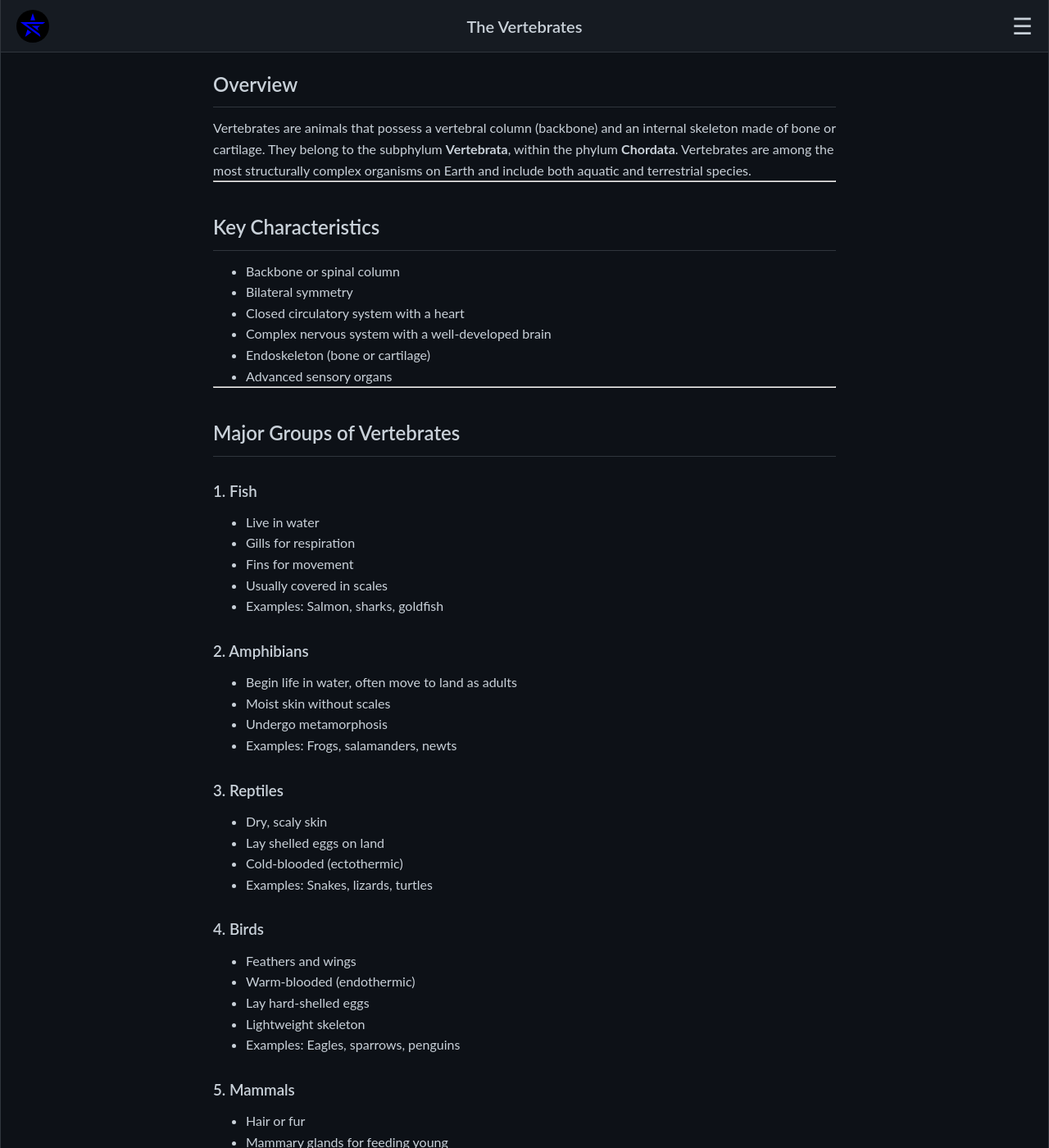
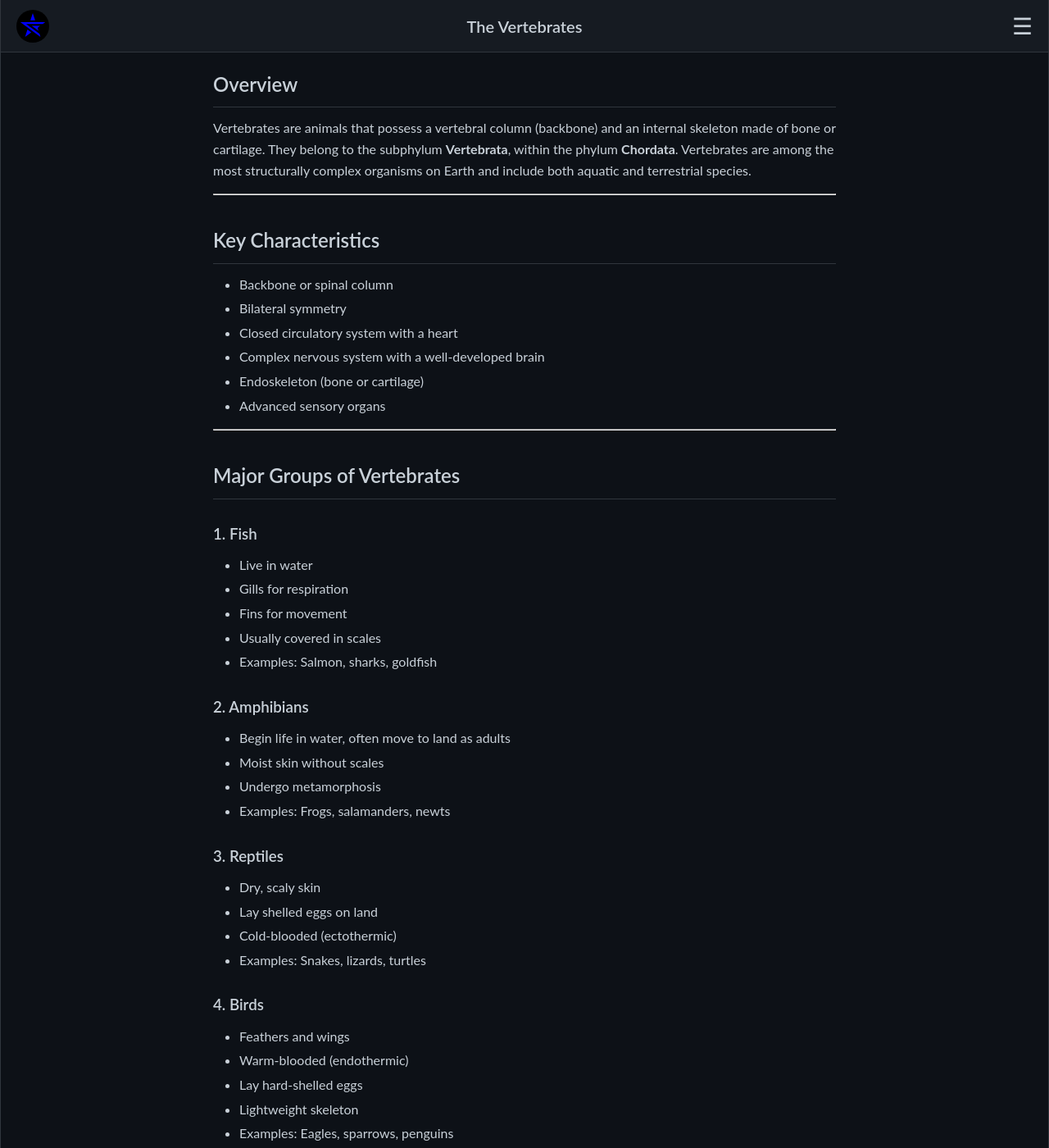
Before and after one commit to zBuLe/theme, a Jekyll site: the page built from vertebrates.md, in a window 1280 px wide and 1400 px high. Shown: the whole window at 82% size. Built offline with Jekyll 4.4.1, drawn with Linux system fonts in a browser that asks for light colours; comment, search, counter and statistics services are not loaded.

Commit message:
markdown style

```diff
--- a/_layouts/default.html
+++ b/_layouts/default.html
@@ -4,7 +4,9 @@
   <meta charset="UTF-8" />
   <meta name="viewport" content="width=device-width, initial-scale=1" />
   <title>{{ page.title | default: site.title }}</title>
+
   <link rel="stylesheet" href="{{ '/assets/css/style.css' | relative_url }}">
+  <link rel="stylesheet" href="{{ '/assets/css/markdown.css' | relative_url }}">
 </head>
 
 <body class="preload">
--- /dev/null
+++ b/assets/css/markdown.css
@@ -0,0 +1,137 @@
+---
+---
+/* =========================================
+   MARKDOWN ELEMENT STYLES (.doc-content)
+   ========================================= */
+
+/* Removes top margin from the very first item so it aligns with the header */
+.doc-content > *:first-child { margin-top: 0; }
+
+/* Headings */
+.doc-content h1,
+.doc-content h2,
+.doc-content h3,
+.doc-content h4,
+.doc-content h5,
+.doc-content h6 {
+  margin-top: 1.5em;
+  margin-bottom: 0.5em;
+  font-weight: 600;
+  color: var(--panel-heading);
+  scroll-margin-top: 80px;
+}
+
+.doc-content h2 {
+  border-bottom: 1px solid var(--border-color);
+  padding-bottom: 8px;
+}
+
+/* Links */
+.doc-content a { color: var(--accent-color); text-decoration: none; }
+.doc-content a:hover { text-decoration: underline; }
+
+/* Paragraphs and Lists */
+.doc-content p, .doc-content ul, .doc-content ol { margin-bottom: 1em; }
+.doc-content ul, .doc-content ol { padding-left: 2em; }
+.doc-content li { margin-bottom: 0.25em; }
+
+/* Images */
+.doc-content img {
+  max-width: 100%;
+  height: auto;
+  border-radius: 6px;
+  margin: 1.5em 0;
+}
+
+/* Inline Code */
+.doc-content p code,
+.doc-content li code,
+.doc-content td code {
+  background-color: var(--code-bg);
+  color: var(--code-text);
+  padding: 3px 6px;
+  border-radius: 4px;
+  font-family: ui-monospace, SFMono-Regular, Menlo, Monaco, Consolas, "Courier New", monospace;
+  font-size: 0.9em;
+  transition: background-color 0.3s, color 0.3s;
+}
+
+/* Code Blocks */
+.doc-content pre {
+  background-color: var(--pre-bg);
+  color: var(--pre-text);
+  padding: 16px;
+  border-radius: 8px;
+  overflow-x: auto;
+  font-family: ui-monospace, SFMono-Regular, Menlo, Monaco, Consolas, "Courier New", monospace;
+  font-size: 0.95em;
+  transition: background-color 0.3s, color 0.3s;
+  border: 1px solid var(--border-color);
+  margin: 1.5em 0;
+}
+.doc-content pre code { background-color: transparent; color: inherit; padding: 0; }
+
+/* Blockquotes */
+.doc-content blockquote {
+  margin: 1.5em 0;
+  padding: 16px 20px;
+  background-color: var(--quote-bg);
+  border-left: 5px solid var(--quote-border);
+  border-radius: 0 8px 8px 0;
+  font-style: italic;
+  transition: background-color 0.3s, border-color 0.3s;
+}
+.doc-content blockquote p { margin: 0; color: var(--panel-heading); }
+
+/* Tables */
+.doc-content table {
+  width: 100%;
+  border-collapse: collapse;
+  margin: 1.5em 0;
+  display: block; /* Prevents large tables from breaking mobile view */
+  overflow-x: auto;
+}
+.doc-content th, .doc-content td {
+  padding: 12px;
+  border: 1px solid var(--border-color);
+  text-align: left;
+}
+.doc-content th { background-color: var(--bg-header); font-weight: bold; }
+
+
+/* =========================================
+   ROUGE SYNTAX HIGHLIGHTING
+   ========================================= */
+.highlight {
+  background: var(--pre-bg);
+  color: var(--pre-text);
+  padding: 16px;
+  border-radius: 8px;
+  overflow-x: auto;
+  border: 1px solid var(--border-color);
+  margin: 1.5em 0;
+  font-family: ui-monospace, SFMono-Regular, Menlo, Monaco, Consolas, "Courier New", monospace;
+  font-size: 0.9em;
+  line-height: 1.5;
+}
+
+.highlight pre { margin: 0; padding: 0; border: none; background: transparent; }
+
+/* Base Token Colors */
+.highlight .c  { color: #6a737d; font-style: italic; } /* Comments */
+.highlight .k  { color: #d73a49; font-weight: bold; }  /* Keywords */
+.highlight .o  { color: #d73a49; font-weight: bold; }  /* Operators */
+.highlight .s  { color: #032f62; }                     /* Strings */
+.highlight .p  { color: var(--pre-text); }             /* Punctuation */
+.highlight .nf { color: #6f42c1; font-weight: bold; }  /* Functions */
+.highlight .nx { color: #005cc5; }                     /* Variables */
+.highlight .nc { color: #e36209; font-weight: bold; }  /* Classes */
+
+/* Dark Mode Overrides */
+body.dark-mode .highlight .c  { color: #8b949e; }
+body.dark-mode .highlight .k  { color: #ff7b72; }
+body.dark-mode .highlight .o  { color: #ff7b72; }
+body.dark-mode .highlight .s  { color: #a5d6ff; }
+body.dark-mode .highlight .nf { color: #d2a8ff; }
+body.dark-mode .highlight .nx { color: #79c0ff; }
+body.dark-mode .highlight .nc { color: #ffa657; }
--- a/assets/css/style.css
+++ b/assets/css/style.css
@@ -84,7 +84,6 @@ p { text-wrap: pretty; }
 h1, h2, h3, h4, h5, h6 { text-wrap: balance; }
 #root, #__next { isolation: isolate; }
 
-/* Provide visible focus outlines */
 :focus-visible {
   outline: 2px solid var(--accent-color);
   outline-offset: 2px;
@@ -213,7 +212,10 @@ body {
 }
 
 /* Search Box */
-.search-box { padding: 0 16px 20px 16px; }
+.search-box {
+  position: relative;
+  padding: 0 16px 20px 16px;
+}
 .search-input {
   width: 100%;
   padding: 10px;
@@ -296,7 +298,7 @@ body {
 }
 
 /* =========================================
-   5. DOCUMENT PANEL
+   5. DOCUMENT PANEL (Layout Framework Only)
    ========================================= */
 .doc-panel {
   transition: margin-left .5s, margin-right .5s;
@@ -329,74 +331,6 @@ body {
   font-weight: 600;
 }
 
-.doc-content {
-  padding: 20px;
-  flex: 1;
-  max-width: 800px;
-  margin: 0 auto;
-  width: 100%;
-}
-
-/* Document Typography */
-.doc-content h1, .doc-content h2, .doc-content h3 {
-  margin-top: 1.5em;
-  margin-bottom: 0.5em;
-  font-weight: 600;
-  color: var(--panel-heading);
-  scroll-margin-top: 80px;
-}
-.doc-content h2 { border-bottom: 1px solid var(--border-color); padding-bottom: 8px; }
-.doc-content a { color: var(--accent-color); text-decoration: none; }
-.doc-content a:hover { text-decoration: underline; }
-
-.doc-content p code, .doc-content li code {
-  background-color: var(--code-bg);
-  color: var(--code-text);
-  padding: 3px 6px;
-  border-radius: 4px;
-  font-family: ui-monospace, SFMono-Regular, Menlo, Monaco, Consolas, "Courier New", monospace;
-  font-size: 0.9em;
-  transition: background-color 0.3s, color 0.3s;
-}
-
-.doc-content pre {
-  background-color: var(--pre-bg);
-  color: var(--pre-text);
-  padding: 16px;
-  border-radius: 8px;
-  overflow-x: auto;
-  font-family: ui-monospace, SFMono-Regular, Menlo, Monaco, Consolas, "Courier New", monospace;
-  font-size: 0.95em;
-  transition: background-color 0.3s, color 0.3s;
-  border: 1px solid var(--border-color);
-}
-.doc-content pre code { background-color: transparent; color: inherit; padding: 0; }
-
-.doc-content blockquote {
-  margin: 1.5em 0;
-  padding: 16px 20px;
-  background-color: var(--quote-bg);
-  border-left: 5px solid var(--quote-border);
-  border-radius: 0 8px 8px 0;
-  font-style: italic;
-  transition: background-color 0.3s, border-color 0.3s;
-}
-.doc-content blockquote p { margin: 0; color: var(--panel-heading); }
-
-.doc-content table { width: 100%; border-collapse: collapse; margin: 1.5em 0; }
-.doc-content th, .doc-content td {
-  padding: 12px;
-  border: 1px solid var(--border-color);
-  text-align: left;
-}
-.doc-content th { background-color: var(--bg-header); font-weight: bold; }
-
-/* Removes the top margin from the VERY FIRST item in the document */
-.doc-content > *:first-child {
-  margin-top: 0;
-}
-
-/* Styles the new Back-to-Top link in the header */
 .doc-title a {
   color: inherit;
   text-decoration: none;
@@ -405,6 +339,14 @@ body {
 
 .doc-title a:hover {
   opacity: 0.7;
+}
+
+.doc-content {
+  padding: 20px;
+  flex: 1;
+  max-width: 800px;
+  margin: 0 auto;
+  width: 100%;
 }
 
 /* =========================================
@@ -434,18 +376,12 @@ body.toc-open  .book-btn { opacity: 0; pointer-events: none; }
   .site-nav a, .accordion-btn { font-size: 1.125em; }
 }
 
-
 /* =========================================
    7. SEARCH RESULTS DROPDOWN
    ========================================= */
-.search-box {
-  position: relative; /* Anchor for the absolute dropdown */
-  padding: 0 16px 20px 16px;
-}
-
 .search-results {
   position: absolute;
-  top: calc(100% - 15px); /* Positions right below the input */
+  top: calc(100% - 15px);
   left: 16px;
   right: 16px;
   background-color: var(--bg-main);
@@ -458,10 +394,9 @@ body.toc-open  .book-btn { opacity: 0; pointer-events: none; }
   max-height: 350px;
   overflow-y: auto;
   z-index: 50;
-  display: none; /* Hidden when empty */
+  display: none;
 }
 
-/* Show the box only when the JavaScript injects <li> items into it */
 .search-results:not(:empty) {
   display: block;
 }
@@ -482,7 +417,7 @@ body.toc-open  .book-btn { opacity: 0; pointer-events: none; }
   color: var(--text-main);
   font-size: 0.9em;
   transition: background-color 0.2s, color 0.2s;
-  white-space: normal; /* Allows long titles to wrap */
+  white-space: normal;
   line-height: 1.4;
 }
 
```
